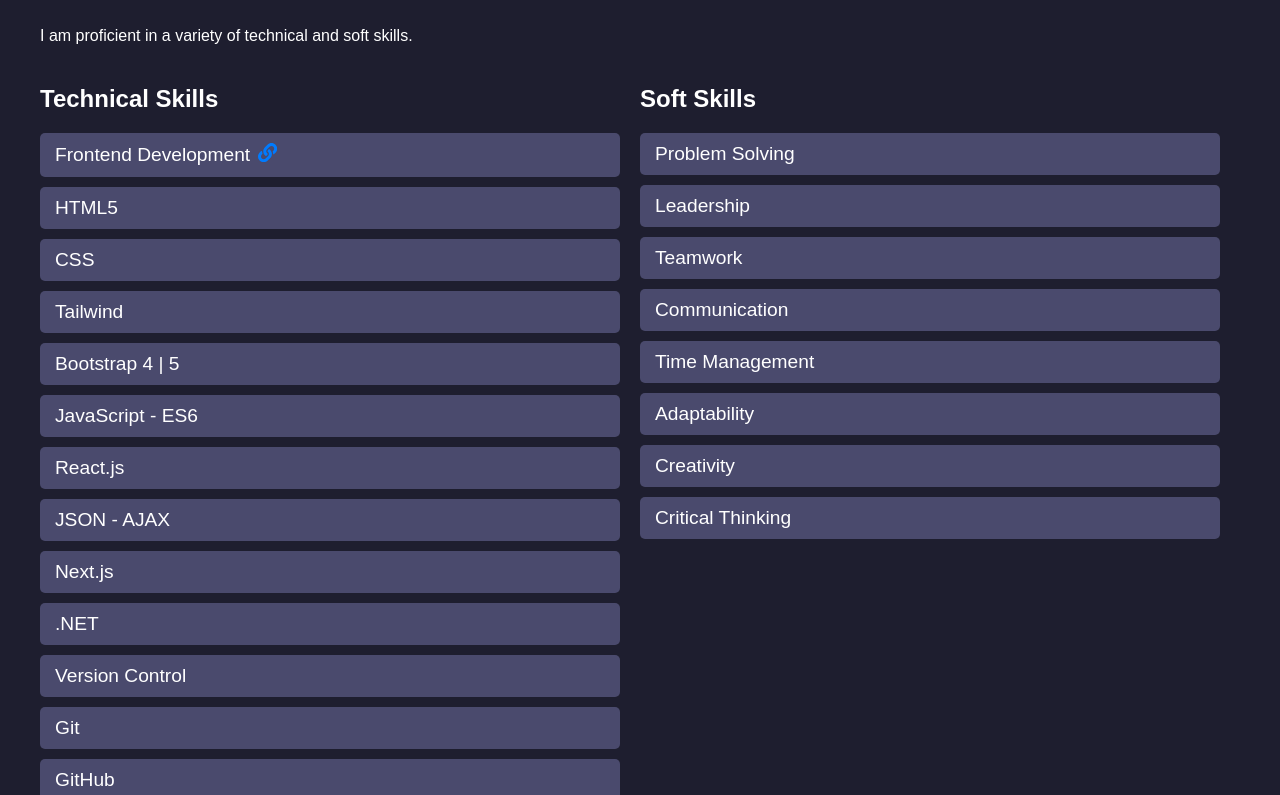
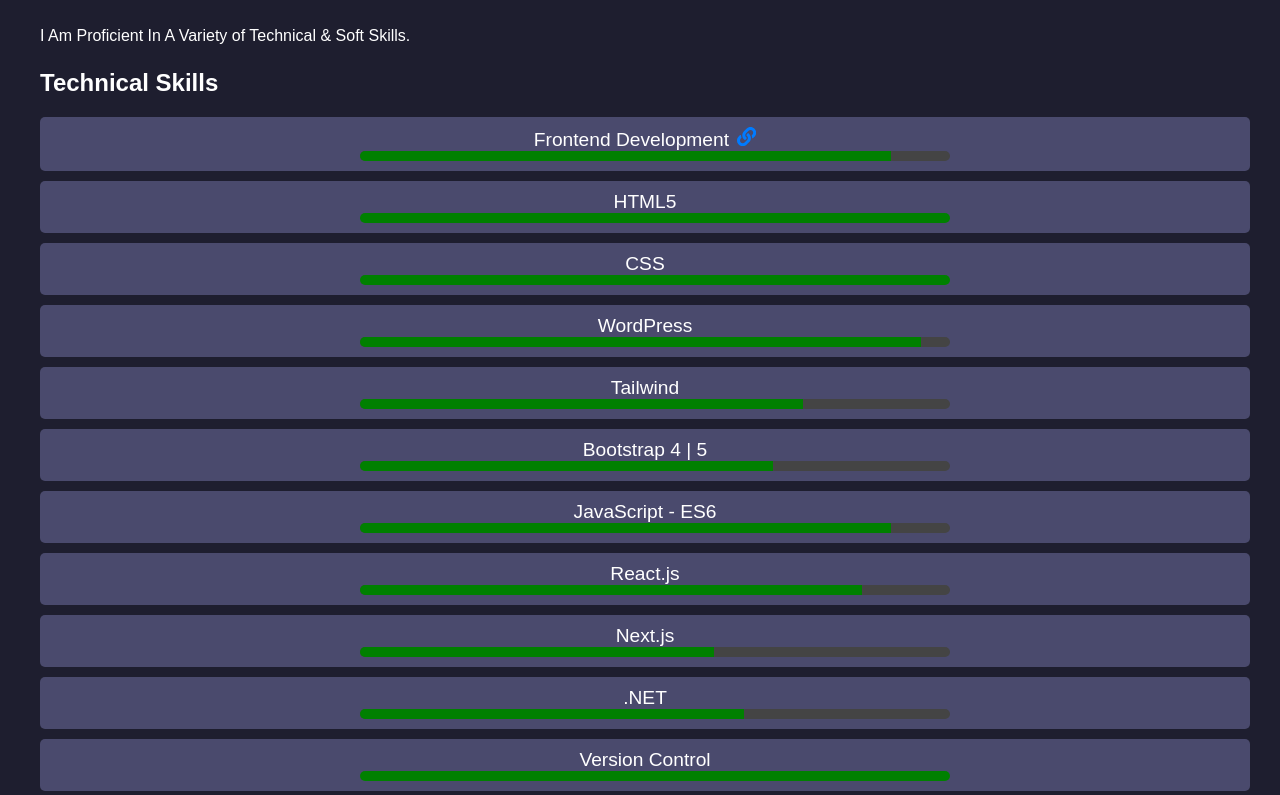
Before and after one commit to youssef-george/Portfolio, a React (Create React App) app: page / in a window 1280 px wide. Shown: the part 1560-2355 px from the top of the page. Built offline with nearby package versions, Linux system fonts and the light colour scheme.

Commit message:
add levels

```diff
--- a/src/components/About.js
+++ b/src/components/About.js
@@ -16,7 +16,7 @@
           <p>Detail-oriented with a strong emphasis on clean and maintainable code.</p>
           <p>Ability to handle multiple projects, meet deadlines, and adapt to changing priorities.</p>
           <p>Committed to continuous learning and staying up-to-date with industry trends.</p>
-          <a href="https://drive.google.com/file/d/1M1dWg6mS3vhna33ni3nZhel8WT52ACOp/view?usp=drive_link"
+          <a href="https://drive.google.com/file/d/178pLpPbuSPBCCeSqBe-MYc0m42XNO75m/view?usp=drive_link"
           className="cv-button" target="_blank" rel="noopener noreferrer">
             Check My CV
           </a>
--- a/src/components/Contact.js
+++ b/src/components/Contact.js
@@ -28,7 +28,7 @@
         </a>
 
         {/*   cv */}
-        <a href="https://drive.google.com/file/d/1M1dWg6mS3vhna33ni3nZhel8WT52ACOp/view?usp=drive_link" target="_blank" rel="noopener noreferrer">
+        <a href="https://drive.google.com/file/d/178pLpPbuSPBCCeSqBe-MYc0m42XNO75m/view?usp=drive_link" target="_blank" rel="noopener noreferrer">
           <FaFileAlt size={50} />
         </a>
 
--- a/src/components/Skills.css
+++ b/src/components/Skills.css
@@ -16,15 +16,22 @@
   background-color: #4a4a6d;
   padding: 10px 15px;
   border-radius: 5px;
+  display: flex;
+  flex-direction: column;
+  width: 100%;
 }
+
 .skills-container {
   display: flex;
+  flex-wrap: wrap;
   justify-content: space-between;
+  gap: 20px;
   margin-bottom: 50px;
 }
 
 .skills-column {
   flex: 1;
+  min-width: 300px;
   margin-right: 20px;
 }
 
@@ -41,6 +48,9 @@
 
 .skill {
   font-size: 1.2rem;
+  display: flex;
+  align-items: center;
+  justify-content: flex-start;
 }
 
 .projects-list {
@@ -48,3 +58,18 @@
   flex-direction: column;
   gap: 10px;
 }
+
+.progress-bar {
+  background-color: #444;
+  border-radius: 10px;
+  overflow: hidden;
+  height: 10px;
+  width: 70%;
+  margin-left: 20px;
+}
+
+.progress {
+  background-color: #4caf50;
+  height: 100%;
+  transition: width 0.3s ease;
+}
--- a/src/components/Skills.js
+++ b/src/components/Skills.js
@@ -1,25 +1,25 @@
 import React from 'react';
-import './Skills.css'; // تأكد من أن المسار صحيح
-import { FaLink } from 'react-icons/fa'; // استيراد أيقونة الرابط من react-icons
+import './Skills.css';
+import { FaLink } from 'react-icons/fa';
 
 const technicalSkills = [
-    { name: "Frontend Development", link: "https://maharatech.gov.eg/mod/customcert/verify_certificate.php?contextid=259520&code=Gek7vD8gKi&qrcode=1" },
-    { name: "HTML5" },
-    { name: "CSS" },
-    { name: "Tailwind" },
-    { name: "Bootstrap 4 | 5" },
-    { name: "JavaScript - ES6" },
-    { name: "React.js" },
-    { name: "JSON - AJAX" },
-    { name: "Next.js" },
-    { name: ".NET" },
-    { name: "Version Control" },
-    { name: "Git" },
-    { name: "GitHub" },
-    { name: "Python" },
-    { name: "C#" },
-    { name: "C++" },
-    { name: "SQL" }
+    { name: "Frontend Development", link: "https://maharatech.gov.eg/mod/customcert/verify_certificate.php?contextid=259520&code=Gek7vD8gKi&qrcode=1", level: 90 },
+    { name: "HTML5", level: 100 },
+    { name: "CSS", level: 100 },
+    { name: "WordPress", level: 95 },
+    { name: "Tailwind", level: 75 },
+    { name: "Bootstrap 4 | 5", level: 70 },
+    { name: "JavaScript - ES6", level: 90 },
+    { name: "React.js", level: 85 },
+    { name: "Next.js", level: 60 },
+    { name: ".NET", level: 65 },
+    { name: "Version Control", level: 100 },
+    { name: "Git", level: 100 },
+    { name: "GitHub", level: 100 },
+    { name: "Python", level: 80 },
+    { name: "C#", level: 65 },
+    { name: "C++", level: 60 },
+    { name: "SQL", level: 70 }
 ];
 
 const softSkills = [
@@ -29,8 +29,8 @@
     { name: "Communication" },
     { name: "Time Management" },
     { name: "Adaptability" },
-    { name: "Creativity" },        // إضافة Creativity
-    { name: "Critical Thinking" }  // إضافة Critical Thinking
+    { name: "Creativity" },
+    { name: "Critical Thinking" }
 ];
 
 const Projects = [
@@ -63,14 +63,14 @@
     return (
         <div id="skills" className="skills-section">
             <h1>Skills</h1>
-            <p>I am proficient in a variety of technical and soft skills.</p>
-            <div className="skills-container">
-                {/* قائمة المهارات التقنية */}
+            <p>I Am Proficient In A Variety of Technical & Soft Skills.</p>
+
             <div className="skills-column">
                 <h3>Technical Skills</h3>
                 <div className="skills-list">
                     {technicalSkills.map((skill, index) => (
-                            <span key={index} className="skill" style={{ display: 'flex', alignItems: 'center' }}>
+                        <div key={index} className="skill">
+                            <span style={{ flex: '1', textAlign: 'left' }}>
                                 {skill.name}
                                 {skill.link && (
                                     <a href={skill.link} target="_blank" rel="noopener noreferrer" style={{ marginLeft: '8px', color: '#007bff' }}>
@@ -78,28 +78,30 @@
                                     </a>
                                 )}
                             </span>
+                            <div className="progress-bar" style={{ width: '50%', marginLeft: '20px' }}>
+                                <div className="progress" style={{ width: `${skill.level}%`, height: '20px', backgroundColor: 'green' }}></div>
+                            </div>
+                        </div>
                     ))}
                 </div>
             </div>
 
-                {/* قائمة المهارات الشخصية */}
-                <div className="skills-column">
+            <div className="skills-column" style={{ marginTop: '30px' }}>
                 <h3>Soft Skills</h3>
                 <div className="skills-list">
                     {softSkills.map((skill, index) => (
-                            <span key={index} className="skill" style={{ display: 'flex', alignItems: 'center' }}>
+                        <span key={index} className="skill" style={{ display: 'block', marginBottom: '10px' }}>
                             {skill.name}
                         </span>
                     ))}
                 </div>
             </div>
-            </div>
 
-            <h1>Projects</h1>
+            <h1 style={{ marginTop: '40px' }}>Projects</h1>
             <p>These are some samples of the work I've done so far.</p>
             <div id="projects" className="projects-list">
                 {Projects.map((project, index) => (
-                    <span key={index} className="project" style={{ display: 'flex', alignItems: 'center' }}>
+                    <span key={index} className="project" style={{ display: 'block', marginBottom: '10px' }}>
                         {project.name}
                         {project.link && (
                             <a href={project.link} target="_blank" rel="noopener noreferrer" style={{ marginLeft: '8px', color: '#007bff' }}>
```
Lines whose indentation alone changed are shown as unchanged.
